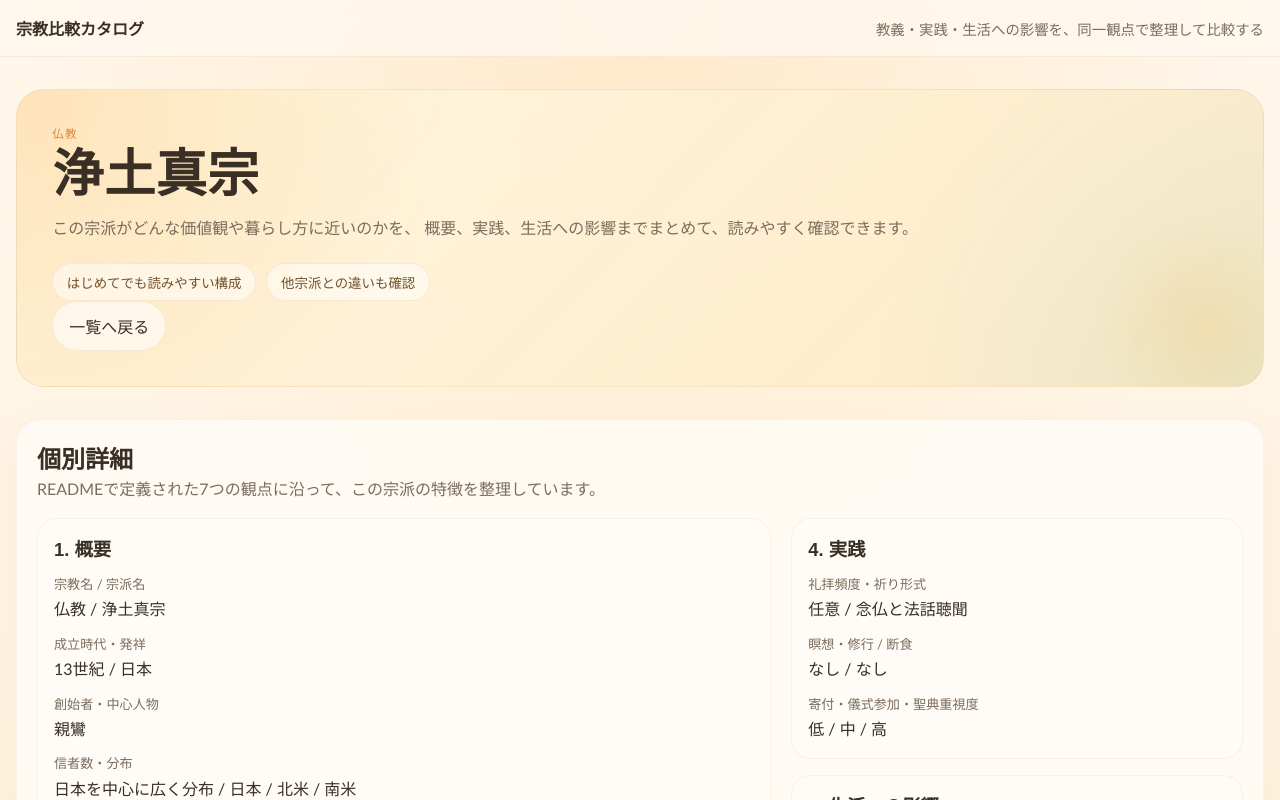
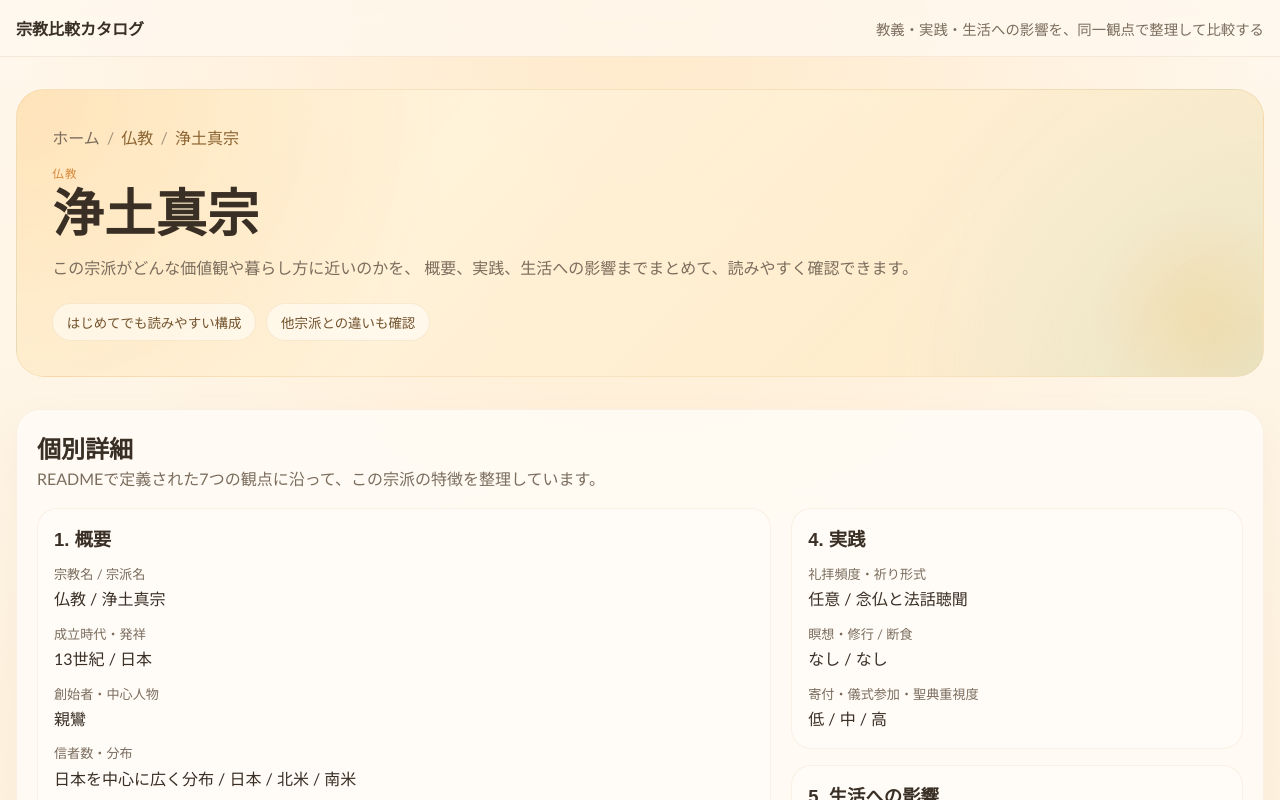
Before and after one commit to reload-co-jp/religion-catalog, a Next.js app: page /religions/buddhism-jodo-shinshu/ in a window 1280 px wide. Shown: the top 800 px of the page. Built offline with nearby package versions, Linux system fonts and the light colour scheme; no server answers.

Commit message:
Add breadcrumb

```diff
--- a/app/religions/[id]/page.tsx
+++ b/app/religions/[id]/page.tsx
@@ -62,7 +62,8 @@ const ReligionDetailPage = async ({ params }: ReligionDetailPageProps) => {
   }
 
   const comparisonTarget = getComparisonTarget(record, religionRecords)
-  const jsonLd = {
+  const jsonLd = [
+    {
       "@context": "https://schema.org",
       "@type": "Article",
       headline: `${record.religion} / ${record.sect}`,
@@ -70,12 +71,33 @@ const ReligionDetailPage = async ({ params }: ReligionDetailPageProps) => {
       inLanguage: "ja",
       mainEntityOfPage: `${siteUrl}/religions/${record.id}/`,
       dateModified: record.updatedAt,
-    about: [
-      record.religion,
-      record.sect,
-      ...record.tags,
+      about: [record.religion, record.sect, ...record.tags],
+    },
+    {
+      "@context": "https://schema.org",
+      "@type": "BreadcrumbList",
+      itemListElement: [
+        {
+          "@type": "ListItem",
+          position: 1,
+          name: "ホーム",
+          item: `${siteUrl}/`,
+        },
+        {
+          "@type": "ListItem",
+          position: 2,
+          name: record.religion,
+          item: `${siteUrl}/religions/${record.id}/`,
+        },
+        {
+          "@type": "ListItem",
+          position: 3,
+          name: record.sect,
+          item: `${siteUrl}/religions/${record.id}/`,
+        },
       ],
-  }
+    },
+  ]
 
   return (
     <div className={styles.page}>
@@ -84,6 +106,15 @@ const ReligionDetailPage = async ({ params }: ReligionDetailPageProps) => {
         type="application/ld+json"
       />
       <section className={styles.hero}>
+        <nav aria-label="パンくず" className={styles.breadcrumbs}>
+          <Link className={styles.breadcrumbLink} href="/">
+            ホーム
+          </Link>
+          <span className={styles.breadcrumbDivider}>/</span>
+          <span className={styles.breadcrumbCurrent}>{record.religion}</span>
+          <span className={styles.breadcrumbDivider}>/</span>
+          <span className={styles.breadcrumbCurrent}>{record.sect}</span>
+        </nav>
         <p className={styles.eyebrow}>{record.religion}</p>
         <h1 className={styles.heroTitle}>{record.sect}</h1>
         <p className={styles.heroText}>
@@ -93,11 +124,6 @@ const ReligionDetailPage = async ({ params }: ReligionDetailPageProps) => {
         <div className={styles.heroHighlights}>
           <span className={styles.heroPill}>はじめてでも読みやすい構成</span>
           <span className={styles.heroPill}>他宗派との違いも確認</span>
-        </div>
-        <div className={styles.cardActions}>
-          <Link className={styles.buttonGhost} href="/">
-            一覧へ戻る
-          </Link>
         </div>
       </section>
 
--- a/components/catalog/catalog-app.module.css
+++ b/components/catalog/catalog-app.module.css
@@ -23,6 +23,34 @@
   height: 15rem;
   border-radius: 999px;
   background: radial-gradient(circle, rgba(255, 186, 92, 0.24), transparent 70%);
+}
+
+.breadcrumbs {
+  align-items: center;
+  color: var(--muted);
+  display: flex;
+  flex-wrap: wrap;
+  gap: 0.45rem;
+  margin-bottom: 1rem;
+  position: relative;
+  z-index: 1;
+}
+
+.breadcrumbLink {
+  color: inherit;
+  text-decoration: none;
+}
+
+.breadcrumbLink:hover {
+  text-decoration: underline;
+}
+
+.breadcrumbDivider {
+  opacity: 0.7;
+}
+
+.breadcrumbCurrent {
+  color: #8a6230;
 }
 
 .heroTitle {
```
Lines whose indentation alone changed are shown as unchanged.
